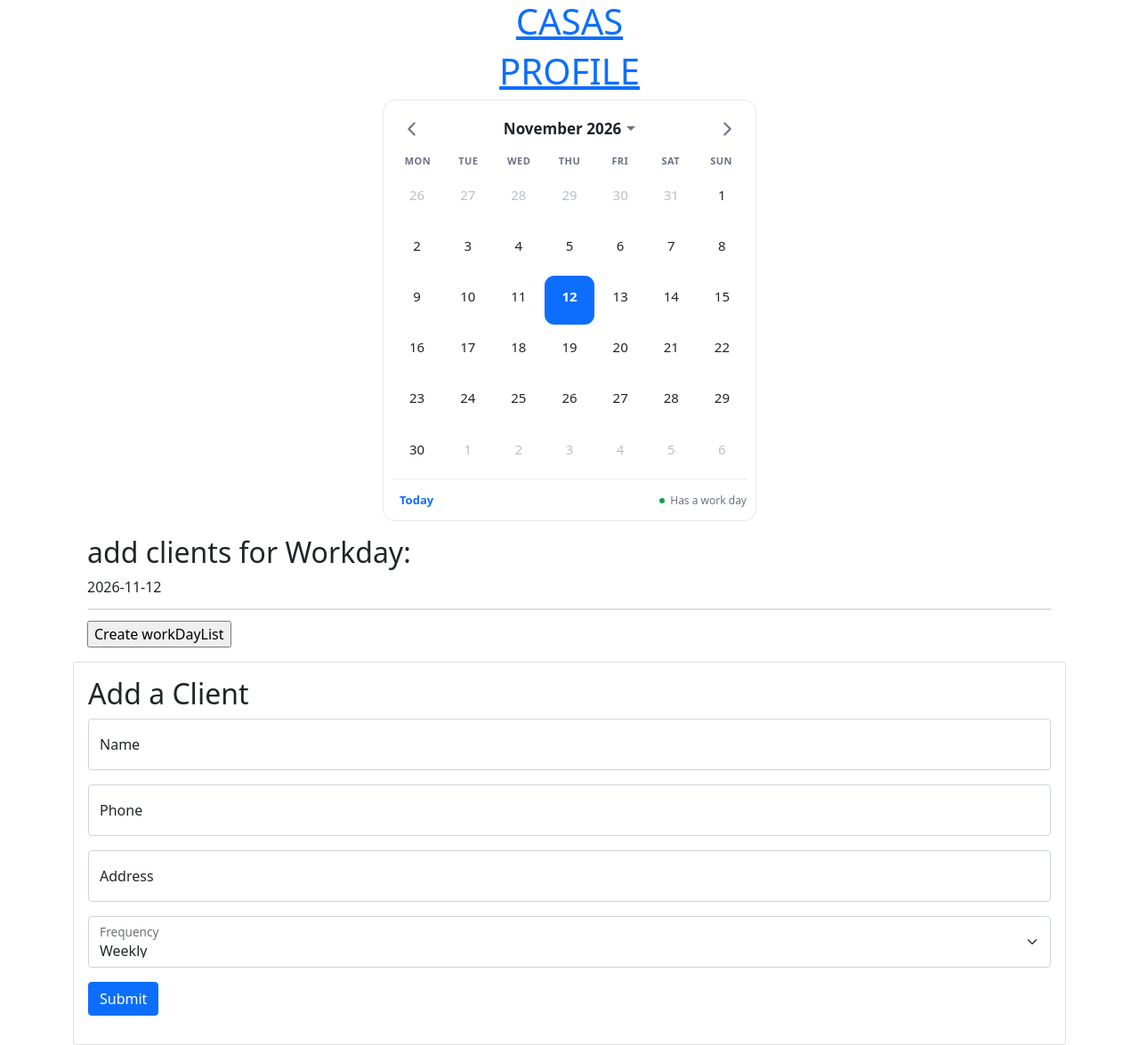
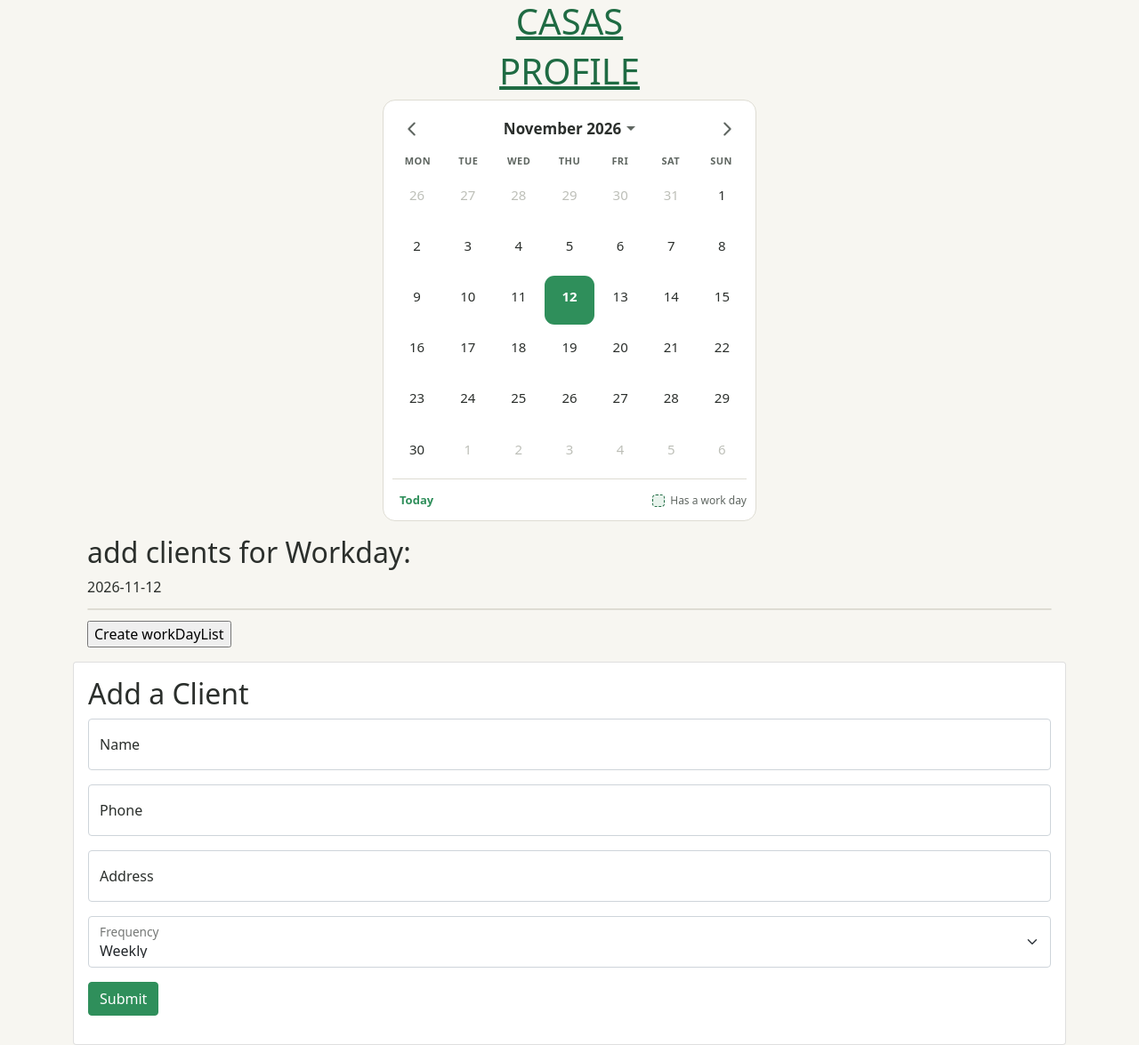
Before and after one commit to yepezjuan/casas-v2, a Node server app: page /dashboard in a window 1280 px wide. Shown: the whole page at 89% size. Run offline with Node 20, Linux system fonts and the light colour scheme; the visitor is signed in with stand-in values (Sample User, id 1); data that the repository does not hold is empty; some libraries are stand-ins or nearby versions.

Commit message:
updated the color schema for app to have a green theme

```diff
--- a/public/css/calendar.css
+++ b/public/css/calendar.css
@@ -8,16 +8,21 @@
  */
 
 .cal {
-  --cal-accent: #0d6efd;
+  /* reads the app palette from style.css :root; fallbacks keep it standalone */
+  --cal-accent: var(--primary-500, #2f8f5b);
   --cal-accent-fg: #ffffff;
-  --cal-marker: #16a34a;
-  --cal-bg: #ffffff;
-  --cal-fg: #1f2328;
-  --cal-fg-soft: #6b7280;
-  --cal-muted: #b9bfc7;
-  --cal-line: #e6e8eb;
-  --cal-press: #eef1f5;
-  --cal-today-ring: #c7ccd3;
+  /* days that have a work list: dashed dark-green outline + light-green fill */
+  --cal-marker: var(--primary-700, #1f6b43);
+  --cal-marker-fill: var(--primary-50, #e8f3ec);
+  --cal-marker-press: var(--primary-200, #a7d3b5);
+  --cal-marker-fg: #ffffff;
+  --cal-bg: var(--surface, #ffffff);
+  --cal-fg: var(--text, #2b2f2c);
+  --cal-fg-soft: var(--text-muted, #5f6661);
+  --cal-muted: #bdbfb8;
+  --cal-line: var(--border, #dedcd3);
+  --cal-press: var(--primary-50, #e8f3ec);
+  --cal-today-ring: var(--primary-200, #a7d3b5);
   --cal-radius: 14px;
   --cal-cell: 11px; /* cell corner radius */
 
@@ -171,7 +176,8 @@
   font-variant-numeric: tabular-nums;
   color: var(--cal-fg);
   background: transparent;
-  border: 0;
+  /* transparent on every day so a marked day's dashed border doesn't resize it */
+  border: 1.5px dashed transparent;
   border-radius: var(--cal-cell);
   cursor: pointer;
 }
@@ -217,15 +223,32 @@
 }
 
 /* ===== Scheduled-day markers ===== */
+.cal-day.is-marked {
+  background: var(--cal-marker-fill);
+  border-color: var(--cal-marker);
+}
+
+.cal-day.is-marked:not(:disabled):active {
+  background: var(--cal-marker-press);
+}
+
+/* selected wins the fill; the dashed edge stays so it still reads as a work day */
+.cal-day.is-marked.is-selected {
+  background: var(--cal-accent);
+  border-color: var(--primary-900, #123d27);
+}
+
+.cal-day.is-marked.is-outside {
+  background: transparent;
+  border-color: var(--cal-marker-press);
+}
+
+/* the dot is replaced by the outline; it stays in the layout so numbers line
+   up with unmarked days (which reserve the same row via ::after) */
 .cal-dot {
   width: 6px;
   height: 6px;
-  border-radius: 50%;
-  background: var(--cal-marker);
-}
-
-.cal-day.is-selected .cal-dot {
-  background: var(--cal-accent-fg);
+  visibility: hidden;
 }
 
 .cal-count {
@@ -239,7 +262,7 @@
   line-height: 1;
   border-radius: 999px;
   background: var(--cal-marker);
-  color: #fff;
+  color: var(--cal-marker-fg);
 }
 
 .cal-day.is-selected .cal-count {
@@ -247,7 +270,6 @@
   color: var(--cal-accent);
 }
 
-.cal-day.is-outside .cal-dot,
 .cal-day.is-outside .cal-count {
   opacity: 0.45;
 }
@@ -350,11 +372,13 @@
   color: var(--cal-fg-soft);
 }
 
+/* a mini marked day */
 .cal-legend-dot {
-  width: 6px;
-  height: 6px;
-  border-radius: 50%;
-  background: var(--cal-marker);
+  width: 14px;
+  height: 14px;
+  border: 1.5px dashed var(--cal-marker);
+  border-radius: 4px;
+  background: var(--cal-marker-fill);
 }
 
 .cal-live {
--- a/public/css/style.css
+++ b/public/css/style.css
@@ -1,11 +1,178 @@
-/* ===== Landing page (index.ejs) ===== */
-/* light grey behind the whole page, header included */
-body:has(.landing) {
-  background-color: #f0f1f3;
+/* ===== Color tokens =====
+ * Change the palette here; every rule below reads these.
+ * primary-500 is the brand green (main actions), 700/900 are its hover and
+ * pressed states, 50/200 are tints for selected/success backgrounds.
+ * accent (soil) is used sparingly, for scheduled-day markers.
+ */
+:root {
+  --primary-50: #e8f3ec;
+  --primary-200: #a7d3b5;
+  --primary-500: #2f8f5b;
+  --primary-700: #1f6b43;
+  --primary-900: #123d27;
+  --primary-ring: rgba(47, 143, 91, 0.3);
+
+  --accent: #c08a4e;
+  --accent-50: #f6ede2;
+  --accent-900: #6b4a22;
+
+  --warning: #e0a526;
+  --warning-50: #fbf0d9;
+  --warning-900: #7a5a12;
+
+  --danger: #c2453a;
+  --danger-700: #a1372e;
+  --danger-50: #f9e3e1;
+  --danger-900: #7f2a23;
+
+  --bg: #f7f6f1;
+  --surface: #ffffff;
+  --surface-alt: #f2f1eb; /* zebra rows, pressed states */
+  --text: #2b2f2c;
+  --text-muted: #5f6661;
+  --text-faint: #8a8f8b;
+  --border: #dedcd3;
+  --border-soft: #ebe9e2;
 }
 
+/* ===== Base ===== */
+body {
+  background-color: var(--bg);
+  color: var(--text);
+}
+
+a {
+  color: var(--primary-700);
+}
+a:hover {
+  color: var(--primary-900);
+}
+
+/* ===== Bootstrap color overrides =====
+ * Bootstrap 5.0 has no CSS variables for these, so they are overridden here.
+ */
+.btn-primary {
+  background-color: var(--primary-500);
+  border-color: var(--primary-500);
+  color: #fff;
+}
+.btn-primary:hover {
+  background-color: var(--primary-700);
+  border-color: var(--primary-700);
+  color: #fff;
+}
+.btn-primary:active,
+.btn-primary.active,
+.btn-check:checked + .btn-primary {
+  background-color: var(--primary-900);
+  border-color: var(--primary-900);
+  color: #fff;
+}
+
+.btn-outline-primary {
+  color: var(--primary-700);
+  border-color: var(--primary-500);
+  background-color: transparent;
+}
+.btn-outline-primary:hover,
+.btn-outline-primary:active {
+  background-color: var(--primary-50);
+  border-color: var(--primary-700);
+  color: var(--primary-900);
+}
+
+/* "Open in Google Maps": the go-do-it action, a deeper green than primary */
+.btn-success {
+  background-color: var(--primary-700);
+  border-color: var(--primary-700);
+  color: #fff;
+}
+.btn-success:hover,
+.btn-success:active {
+  background-color: var(--primary-900);
+  border-color: var(--primary-900);
+  color: #fff;
+}
+
+/* secondary = quiet: soft green tint, like a chip */
+.btn-secondary {
+  background-color: var(--primary-50);
+  border-color: var(--primary-200);
+  color: var(--primary-900);
+}
+.btn-secondary:hover,
+.btn-secondary:active {
+  background-color: var(--primary-200);
+  border-color: var(--primary-200);
+  color: var(--primary-900);
+}
+
+.btn-danger {
+  background-color: var(--danger);
+  border-color: var(--danger);
+  color: #fff;
+}
+.btn-danger:hover,
+.btn-danger:active {
+  background-color: var(--danger-700);
+  border-color: var(--danger-700);
+  color: #fff;
+}
+
+.btn-outline-danger {
+  color: var(--danger);
+  border-color: var(--danger);
+  background-color: transparent;
+}
+.btn-outline-danger:hover,
+.btn-outline-danger:active {
+  background-color: var(--danger-50);
+  border-color: var(--danger-700);
+  color: var(--danger-900);
+}
+
+.btn:focus,
+.btn-check:focus + .btn {
+  box-shadow: 0 0 0 0.25rem var(--primary-ring);
+}
+.btn-danger:focus,
+.btn-outline-danger:focus {
+  box-shadow: 0 0 0 0.25rem rgba(194, 69, 58, 0.3);
+}
+
+.form-control:focus,
+.form-select:focus {
+  border-color: var(--primary-500);
+  box-shadow: 0 0 0 0.25rem var(--primary-ring);
+}
+.form-check-input:checked {
+  background-color: var(--primary-500);
+  border-color: var(--primary-500);
+}
+
+.alert-success {
+  background-color: var(--primary-50);
+  border-color: var(--primary-200);
+  color: var(--primary-900);
+}
+.alert-info {
+  background-color: var(--accent-50);
+  border-color: #e6d2b8;
+  color: var(--accent-900);
+}
+.alert-warning {
+  background-color: var(--warning-50);
+  border-color: #f0d9a3;
+  color: var(--warning-900);
+}
+.alert-danger {
+  background-color: var(--danger-50);
+  border-color: #efc2bd;
+  color: var(--danger-900);
+}
+
+/* ===== Landing page (index.ejs) ===== */
 .landing {
-  background-color: #f0f1f3;
   display: flex;
   justify-content: center;
   align-items: center;
@@ -124,10 +293,10 @@ body:has(.landing) {
   display: flex;
   flex-direction: column;
   margin: 12px 0;
-  border: 1px solid #e0e0e0;
+  border: 1px solid var(--border);
   border-radius: 8px;
   overflow: hidden; /* keeps row tint inside the rounded corners */
-  background-color: #fff;
+  background-color: var(--surface);
 }
 
 .clientList:empty {
--- a/views/dashboard.ejs
+++ b/views/dashboard.ejs
@@ -54,7 +54,12 @@
            name="clientIds" value="<%= el._id %>" autocomplete="off">
     <label class="client-row" for="client_<%= el._id %>">
       <span class="check" aria-hidden="true"></span>
-      <span class="client-row-name"><%= el.name %></span>
+      <span class="client-row-text">
+        <span class="client-row-name"><%= el.name %></span>
+        <% if (el.address) { %>
+          <span class="client-row-address"><%= el.address %></span>
+        <% } %>
+      </span>
     </label>
   <% }) %>
 </div>
```
Also changed, not shown: other parts of public/css/style.css (+35 -19 lines).
